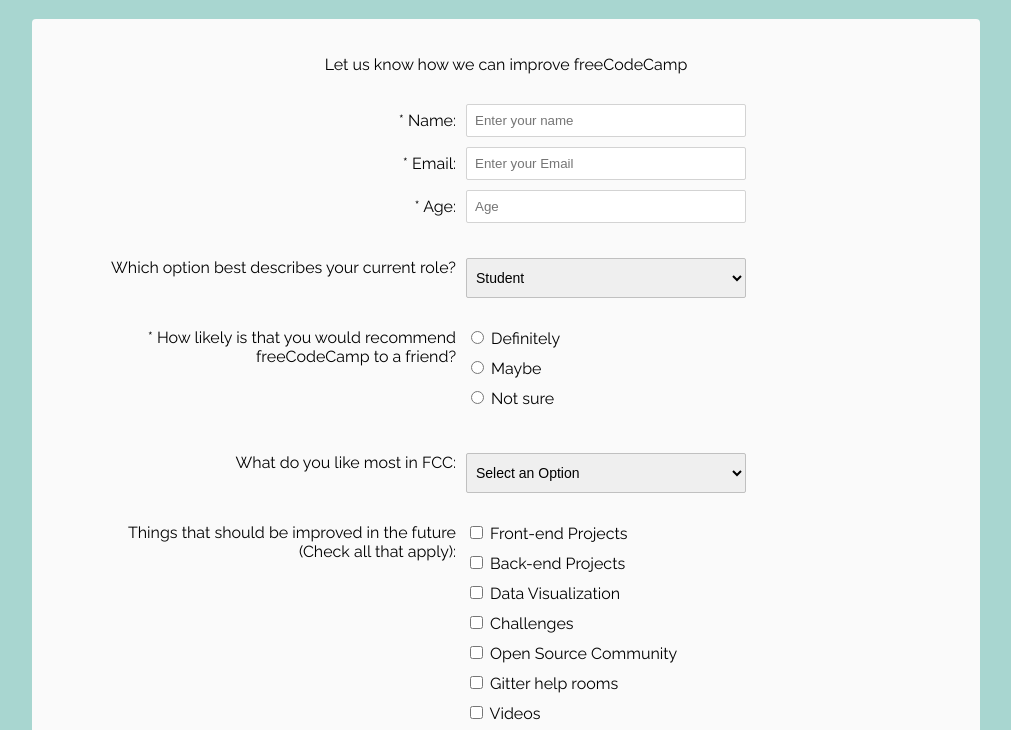
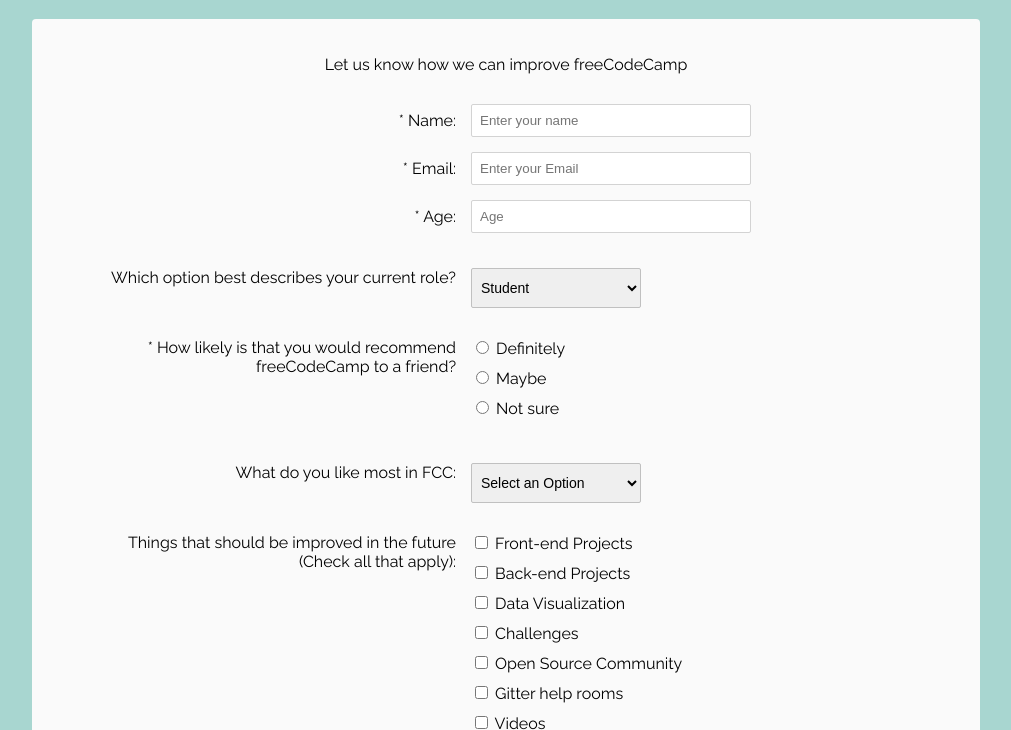
Before and after one commit to amiloszewicz/survey-form, a website built with webpack: page src/index.html in a window 1280 px wide. Shown: the part 61-791 px from the top of the page, without its empty margins (134-1145 px from the left). Built offline with nearby package versions, Linux system fonts and the light colour scheme.

Commit message:
refactor grid-gap

```diff
--- a/src/main.css
+++ b/src/main.css
@@ -38,7 +38,7 @@
 
 .row {
   display: grid;
-  grid-gap: 10px;
+  grid-gap: 15px;
   grid-template-columns: 350px 280px;
 }
 
@@ -66,6 +66,7 @@
   font-size: 14px;
   height: 40px;
   padding: 5px;
+  max-width: 170px;
 }
 
 input {
```
